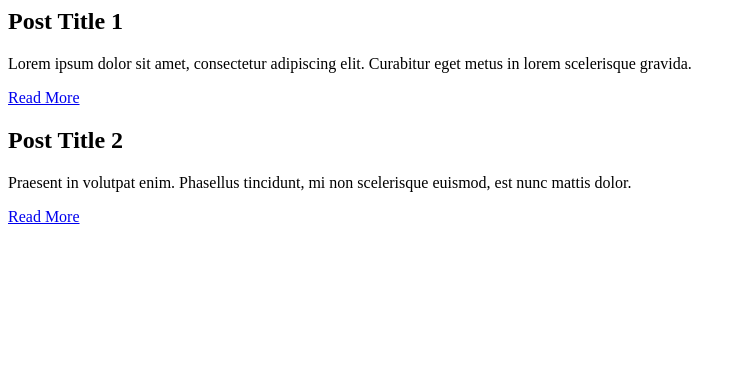
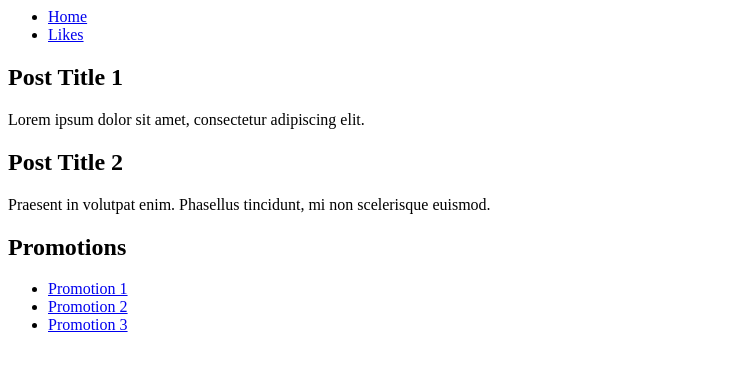
Before and after one commit to brock-afk/y-social, a Python web app: template src/y_social/server/templates/feed.html in a window 1280 px wide. Shown: the top 371 px of the page, without its empty margins (0-742 px from the left). Run offline with Jinja, Linux system fonts and the light colour scheme; the template is opened without the code that fills it, so the values that code supplies are empty.

Commit message:
change home page to a three column format

```diff
--- a/src/y_social/server/templates/feed.html
+++ b/src/y_social/server/templates/feed.html
@@ -1,22 +1,32 @@
-    <!-- Main Content Area -->
-    <div class="container mx-auto py-6">
-        <!-- Post List -->
-        <div class="grid grid-cols-1 md:grid-cols-2 lg:grid-cols-3 gap-6">
-            <!-- Post Item -->
-            <div class="bg-white rounded-lg shadow-md p-4">
-                <h2 class="text-xl font-semibold mb-2">Post Title 1</h2>
-                <p class="text-gray-600 mb-4">Lorem ipsum dolor sit amet, consectetur adipiscing elit. Curabitur eget metus in lorem scelerisque gravida.</p>
-                <a href="#" class="text-blue-500 hover:underline">Read More</a>
+<div class="container mx-auto py-6 pt-16 flex">
+    <aside class="w-1/4 pr-6">
+        <ul>
+            <li class="mb-4"><a href="#" class="text-blue-500 hover:underline">Home</a></li>
+            <li class="mb-4"><a href="#" class="text-blue-500 hover:underline">Likes</a></li>
+        </ul>
+    </aside>
+
+    <main class="w-1/2">
+        <div class="bg-white ">
+            <div class="p-4 mb-4 rounded-lg shadow-md">
+                <h2 class="text-xl font-semibold">Post Title 1</h2>
+                <p class="text-gray-600">Lorem ipsum dolor sit amet, consectetur adipiscing elit.</p>
             </div>
+            <div class="p-4 mb-4 rounded-lg shadow-md">
+                <h2 class="text-xl font-semibold">Post Title 2</h2>
+                <p class="text-gray-600">Praesent in volutpat enim. Phasellus tincidunt, mi non scelerisque euismod.</p>
+            </div>
+        </div>
+    </main>
 
-            <!-- Post Item -->
-            <div class="bg-white rounded-lg shadow-md p-4">
-                <h2 class="text-xl font-semibold mb-2">Post Title 2</h2>
-                <p class="text-gray-600 mb-4">Praesent in volutpat enim. Phasellus tincidunt, mi non scelerisque euismod, est nunc mattis dolor.</p>
-                <a href="#" class="text-blue-500 hover:underline">Read More</a>
-            </div>
-
-            <!-- Add more Post Items as needed -->
-
+    <aside class="w-1/4 pl-6">
+        <div class="bg-white rounded-lg shadow-md p-4">
+            <h2 class="text-xl font-semibold mb-4">Promotions</h2>
+            <ul>
+                <li class="mb-2"><a href="#" class="text-blue-500 hover:underline">Promotion 1</a></li>
+                <li class="mb-2"><a href="#" class="text-blue-500 hover:underline">Promotion 2</a></li>
+                <li class="mb-2"><a href="#" class="text-blue-500 hover:underline">Promotion 3</a></li>
+            </ul>
         </div>
-    </div>
+    </aside>
+</div>
```
